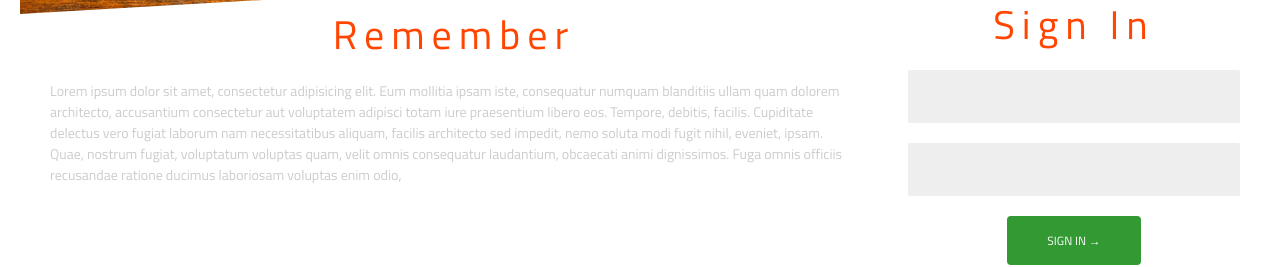
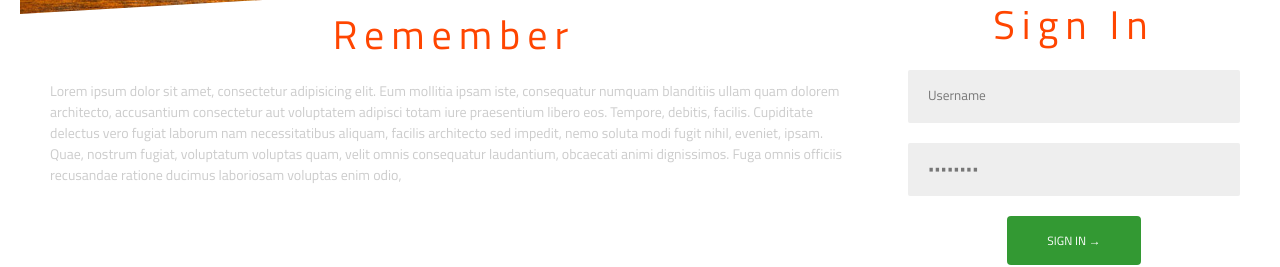
Before and after one commit to NickAMars/Remember, a React (Create React App) app in the folder client/: page / in a window 1280 px wide. Shown: the part 486-753 px from the top of the page. Built offline with nearby package versions, Linux system fonts and the light colour scheme.

Commit message:
added the on change method with the input field

```diff
--- a/client/src/components/Landing/SignIn.js
+++ b/client/src/components/Landing/SignIn.js
@@ -3,6 +3,14 @@ import { Link } from 'react-router-dom';
 import google from  '../../img/SVG/google-plus3.svg';
 import facebook from  '../../img/SVG/facebook2.svg';
 export class SignIn extends Component{
+  constructor(props){
+    super(props);
+    this.state = {
+      userName: "Username",
+      password: "password"
+    };
+  }
+
   render(){
     return (
       <div className="formA">
@@ -13,19 +21,30 @@ export class SignIn extends Component{
           </div>
 
           <div className="formA__group">
-            <input  type="text" className="formA__input" value="" required/>
+            <input
+             onChange={(event)=>{this.setState({userName: event.target.value })}}
+              type="text" className="formA__input"
+               value={this.state.userName} /* allows the input to depend on the state*/
+               required/>
+
           </div>
 
           <div className="formA__group">
-            <input  type="password" className="formA__input" value="" required/>
+            <input
+             onChange={(event)=>{this.setState({password: event.target.value })}}
+              type="password"
+              className="formA__input"
+               value={this.state.password}  required/>
           </div>
           <div className="formA__group">
+
             <Link className="btnA btnA--green " to="/mastercard/subcards">Sign in &rarr;</Link>
           </div>
 
 
           <Link to="/mastercard/subcards" className="btnA__svg"> <img src={google} alt='X'/> </Link>
           <Link to="/mastercard/subcards" className="btnA__svg"> <img src={facebook} alt='X'/> </Link>
+
       </div>
     );
   }
```
